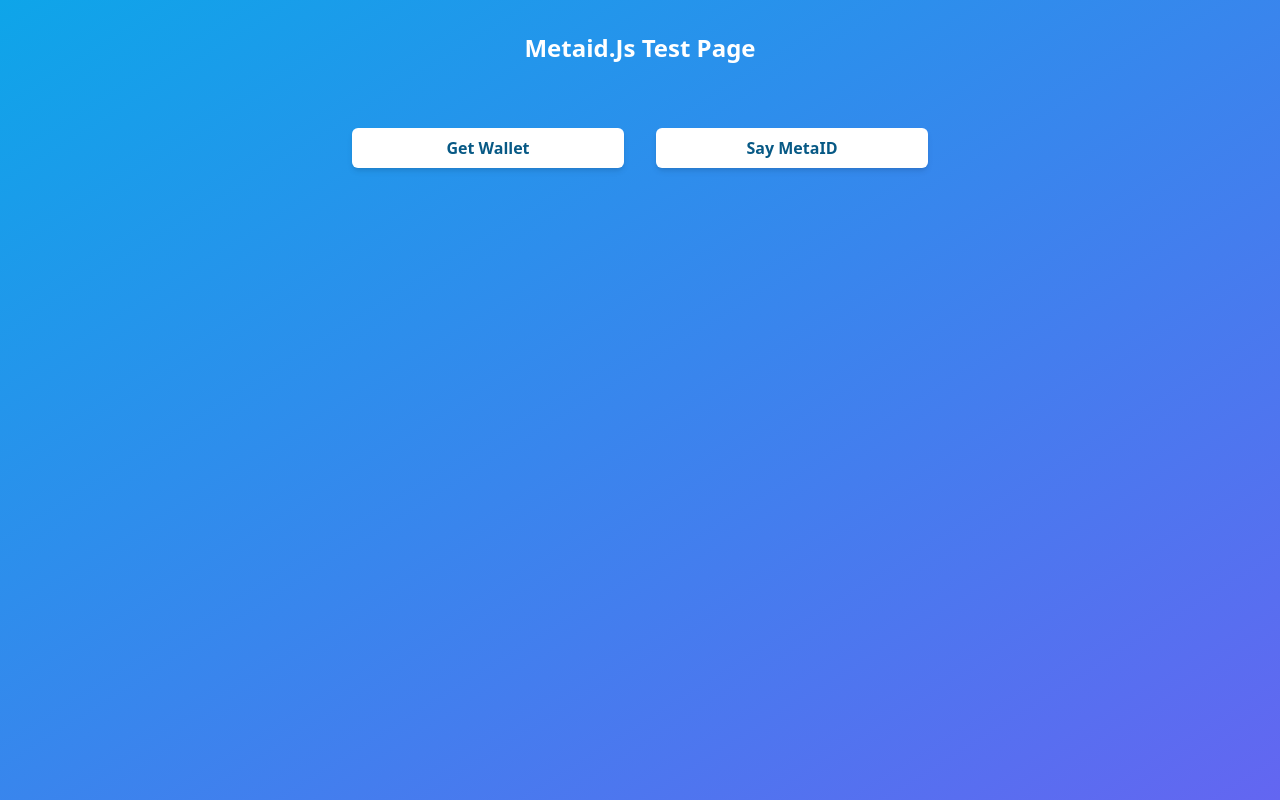
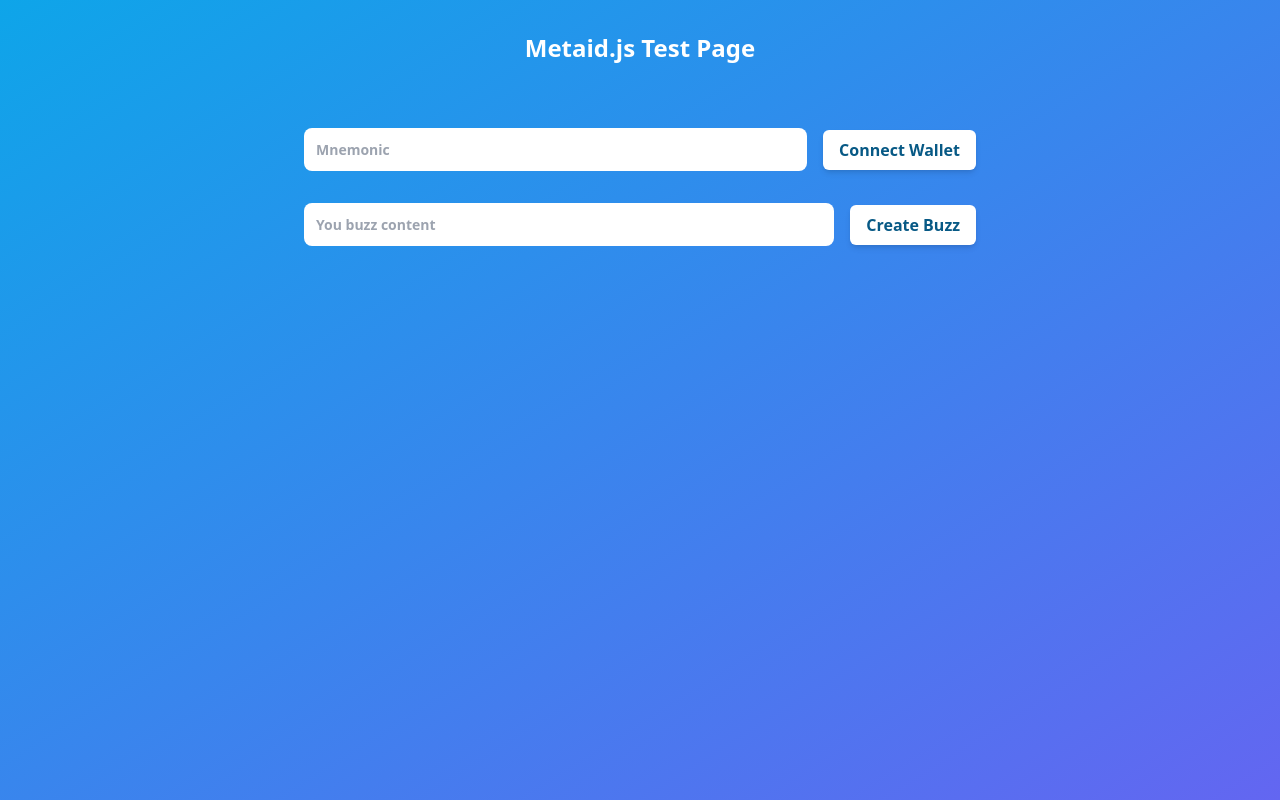
Before and after one commit to MetaID-Labs/metaid, a website built with Vite: page index.html in a window 1280 px wide. Built offline with nearby package versions, Linux system fonts and the light colour scheme.

Commit message:
🚀 Chore: Testing index.html

```diff
--- a/index.html
+++ b/index.html
@@ -16,26 +16,60 @@
   </head>
 
   <body class="min-h-screen bg-gradient-to-br from-sky-500 to-indigo-500 text-white">
-    <div id="app" class="max-w-xl mx-auto py-8">
-      <h3 class="text-center font-bold text-2xl capitalize">metaid.js test page</h3>
+    <div id="app" class="max-w-2xl mx-auto py-8">
+      <h3 class="text-center font-bold text-2xl">Metaid.js Test Page</h3>
 
       <!-- control -->
-      <div class="grid justify-center mt-16 text-sky-800 font-bold grid-cols-2 gap-8">
-        <button class="px-4 py-2 bg-white rounded-md shadow-md" @click="message = 'Hello Vue!'">Get Wallet</button>
-        <button class="px-4 py-2 bg-white rounded-md shadow-md" @click="message = 'Hello MetaID!'">Say MetaID</button>
+      <div class="mt-16 text-sky-800 font-bold space-y-8">
+        <div class="">
+          <div class="flex items-center gap-4">
+            <input type="text" class="grow rounded-lg h-full text-sm p-3" placeholder="Mnemonic" v-model="mnemonic" />
+            <button class="px-4 py-2 bg-white rounded-md shadow-md" @click="connectWallet">Connect Wallet</button>
+          </div>
+          <p v-if="connected" class="text-teal-200 mt-2">Connected</p>
+        </div>
+
+        <div class="flex items-center gap-4">
+          <input
+            type="text"
+            class="grow rounded-lg h-full text-sm p-3"
+            placeholder="You buzz content"
+            v-model="content"
+          />
+          <button class="px-4 py-2 bg-white rounded-md shadow-md" @click="createBuzz">Create Buzz</button>
+        </div>
       </div>
     </div>
 
     <script type="module">
-      import { createApp, ref } from 'vue'
-      import { LocalWallet } from './dist/metaid.js'
-      console.log(LocalWallet)
+      import { createApp, ref, computed, toRaw } from 'vue'
+      import { LocalWallet, connect } from './dist/metaid.js'
 
       createApp({
         setup() {
-          const message = ref('Hello Vue!')
+          const mnemonic = ref('')
+          const Buzz = ref(null)
+          const connected = computed(() => !!Buzz.value)
+          const content = ref('')
+
+          const connectWallet = async () => {
+            const wallet = await LocalWallet.create(mnemonic.value)
+
+            const baseEntity = connect(wallet)
+            const handler = await baseEntity.use('buzz')
+            Buzz.value = handler
+          }
+
+          const createBuzz = async () => {
+            await toRaw(Buzz.value).create({ content: content.value })
+          }
+
           return {
-            message,
+            connectWallet,
+            mnemonic,
+            connected,
+            content,
+            createBuzz,
           }
         },
       }).mount('#app')
--- a/package.json
+++ b/package.json
@@ -50,6 +50,6 @@
 	"dependencies": {
 		"axios": "^1.5.0",
 		"dayjs": "^1.11.9",
-		"meta-contract": "^0.3.29"
+		"meta-contract": "^0.3.30"
 	}
 }
--- a/src/entity.ts
+++ b/src/entity.ts
@@ -99,7 +99,6 @@ export class Entity {
 
     const sendTx = sendTxComposer.getTx()
     const usingUtxo = sendTx.outputs[0]
-    console.log({ usingUtxo })
     const txComposer = new TxComposer()
 
     // console.log({
--- a/vite.config.ts
+++ b/vite.config.ts
@@ -1,7 +1,7 @@
 /// <reference types="vitest" />
-import { defineConfig } from "vite";
-import { resolve } from "path";
-import dts from "vite-plugin-dts";
+import { defineConfig } from 'vite'
+import { resolve } from 'path'
+import dts from 'vite-plugin-dts'
 
 export default defineConfig({
   test: {
@@ -10,20 +10,20 @@ export default defineConfig({
 
   resolve: {
     alias: {
-			"@": "/src",
+      '@': '/src',
     },
   },
   plugins: [
-		dts({
-			insertTypesEntry: true,
-		}),
+    // dts({
+    //   insertTypesEntry: true,
+    // }),
   ],
   build: {
     lib: {
-			entry: resolve(__dirname, "src/index.ts"),
-			name: "Metaid",
-			fileName: "metaid",
-			formats: ["es", "cjs", "umd", "iife"],
+      entry: resolve(__dirname, 'src/index.ts'),
+      name: 'Metaid',
+      fileName: 'metaid',
     },
+    minify: false,
   },
-});
+})
```
Also changed, not shown: README.md, pnpm-lock.yaml. Lines whose indentation alone changed are shown as unchanged.
